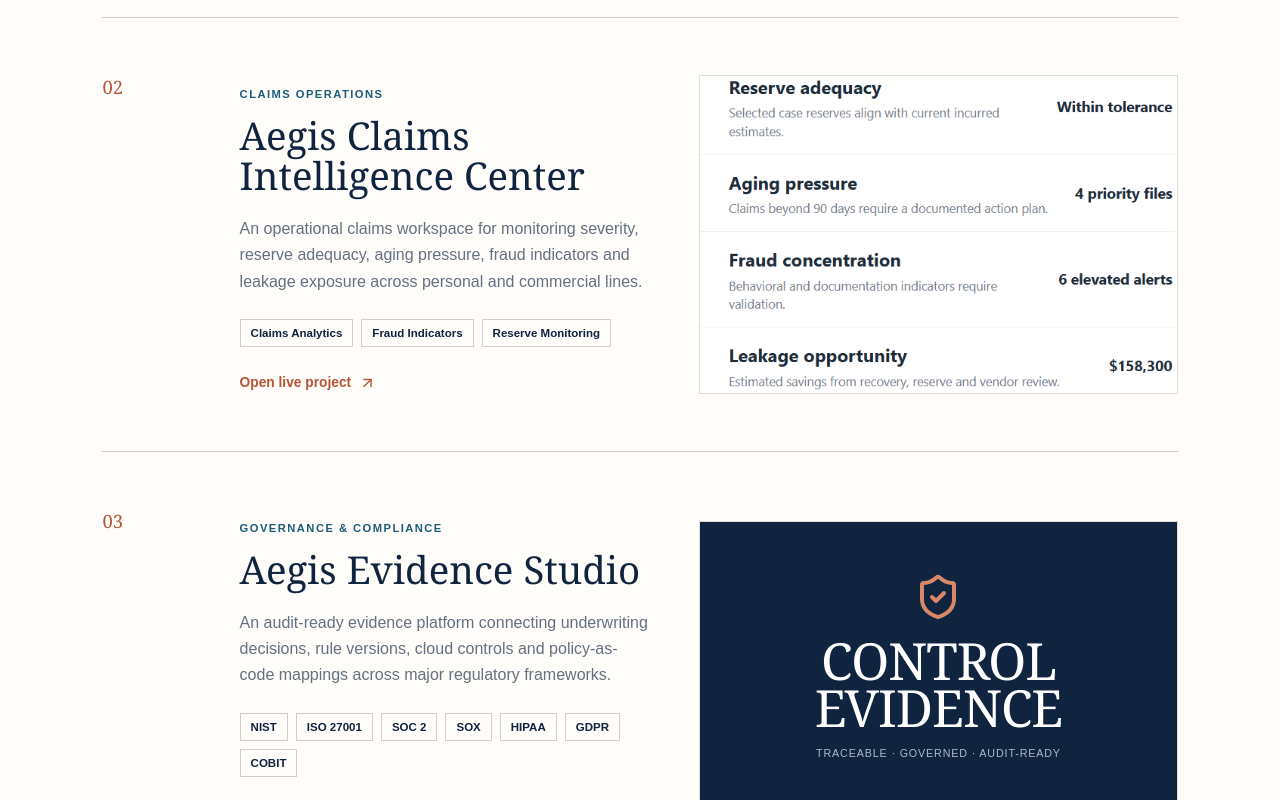
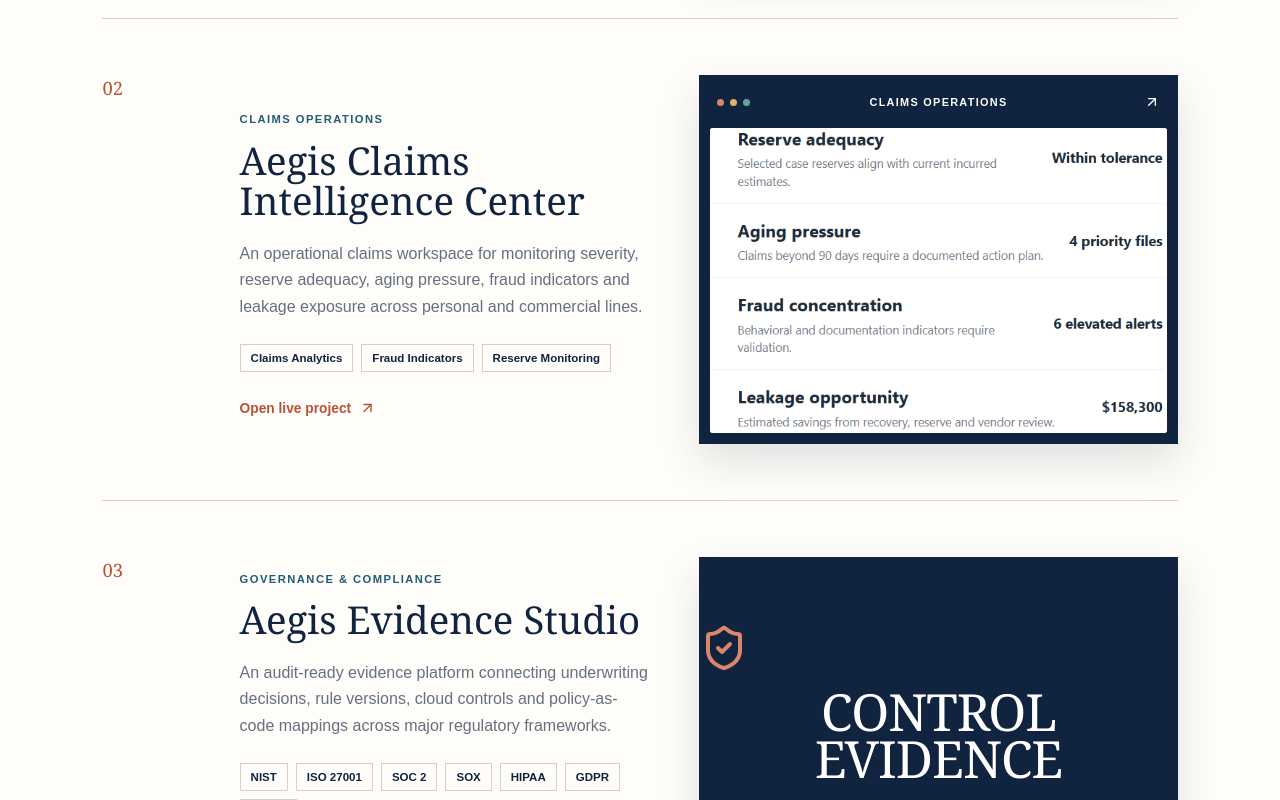
Before and after one commit to ryanmakamba-del/ryan-makamba-portfolio, a Next.js app: page / in a window 1280 px wide. Shown: the part 1600-2400 px from the top of the page. Built offline with nearby package versions, Linux system fonts and the light colour scheme.

Commit message:
Improve project preview cards

```diff
--- a/app/globals.css
+++ b/app/globals.css
@@ -45,10 +45,18 @@ h1 { font-family:Georgia,'Times New Roman',serif; font-size:clamp(5rem,11vw,10.5
 .tags { display:flex; flex-wrap:wrap; gap:8px; margin:24px 0; }
 .tags span { border:1px solid var(--line); padding:7px 10px; font-size:.72rem; font-weight:700; }
 .project-body a { display:inline-flex; gap:8px; align-items:center; color:var(--rust); font-size:.86rem; font-weight:800; }
-.project-visual { background:#e8e6df; min-height:290px; display:grid; place-items:center; overflow:hidden; border:1px solid #e0ddd5; }
-.project-visual img { width:100%; height:100%; min-height:290px; object-fit:cover; object-position:left center; transition:transform .35s ease; }
-.project-visual:hover img { transform:scale(1.02); }
-.evidence-visual { background:var(--ink); color:white; text-align:center; align-content:center; gap:16px; }
+.project-visual { background:#10233f; min-height:320px; display:flex; flex-direction:column; overflow:hidden; border:1px solid #10233f; box-shadow:0 18px 38px rgba(16,35,63,.13); }
+.preview-header { min-height:52px; padding:0 17px; display:grid; grid-template-columns:1fr auto 1fr; align-items:center; color:#fff; }
+.preview-header>b { font-size:.68rem; text-transform:uppercase; letter-spacing:.12em; text-align:center; white-space:nowrap; }
+.preview-header>svg { width:16px; justify-self:end; }
+.preview-dots { display:flex; gap:6px; }
+.preview-dots i { display:block; width:7px; height:7px; border-radius:50%; background:#d88768; }
+.preview-dots i:nth-child(2) { background:#d8b66d; }
+.preview-dots i:nth-child(3) { background:#64a49b; }
+.preview-canvas { flex:1; margin:0 10px 10px; min-height:258px; background:#f7f8fa; display:grid; place-items:center; overflow:hidden; border-radius:3px; }
+.project-visual img { display:block; width:100%; height:100%; max-height:310px; object-fit:contain; object-position:center; transition:transform .35s ease; }
+.project-visual:hover img { transform:scale(1.015); }
+.evidence-visual { background:var(--ink); color:white; text-align:center; align-content:center; justify-content:center; gap:16px; }
 .evidence-visual svg { width:48px; height:48px; color:#d88768; }
 .evidence-visual span { font-family:Georgia,serif; font-size:clamp(2rem,4vw,4rem); line-height:.92; letter-spacing:-.02em; }
 .evidence-visual small { color:#aeb9c7; letter-spacing:.08em; text-transform:uppercase; font-size:.67rem; }
@@ -108,8 +116,9 @@ footer svg { width:15px; }
   .specialization i { display:inline-block; margin:0 8px; }
   .hero-actions { align-items:flex-start; flex-direction:column; gap:18px; }
   .project { grid-template-columns:1fr; gap:12px; }
-  .project-visual { grid-column:1; margin-top:20px; min-height:220px; }
-  .project-visual img { min-height:220px; }
+  .project-visual { grid-column:1; margin-top:20px; min-height:250px; }
+  .preview-canvas { min-height:190px; }
+  .project-visual img { max-height:240px; }
   .timeline article { grid-template-columns:1fr; gap:10px; }
   .skill-list div { grid-template-columns:1fr; gap:5px; }
   footer { grid-template-columns:1fr; }
--- a/app/page.tsx
+++ b/app/page.tsx
@@ -133,7 +133,14 @@ export default function Home() {
               </div>
               {project.image ? (
                 <a className="project-visual" href={project.href} target="_blank" rel="noreferrer" aria-label={`Open ${project.title}`}>
-                  <img src={project.image} alt={`${project.title} interface preview`} />
+                  <span className="preview-header">
+                    <span className="preview-dots" aria-hidden="true"><i /><i /><i /></span>
+                    <b>{project.category}</b>
+                    <ArrowUpRight aria-hidden="true" />
+                  </span>
+                  <span className="preview-canvas">
+                    <img src={project.image} alt={`${project.title} interface preview`} />
+                  </span>
                 </a>
               ) : (
                 <div className="project-visual evidence-visual" aria-hidden="true">
```
